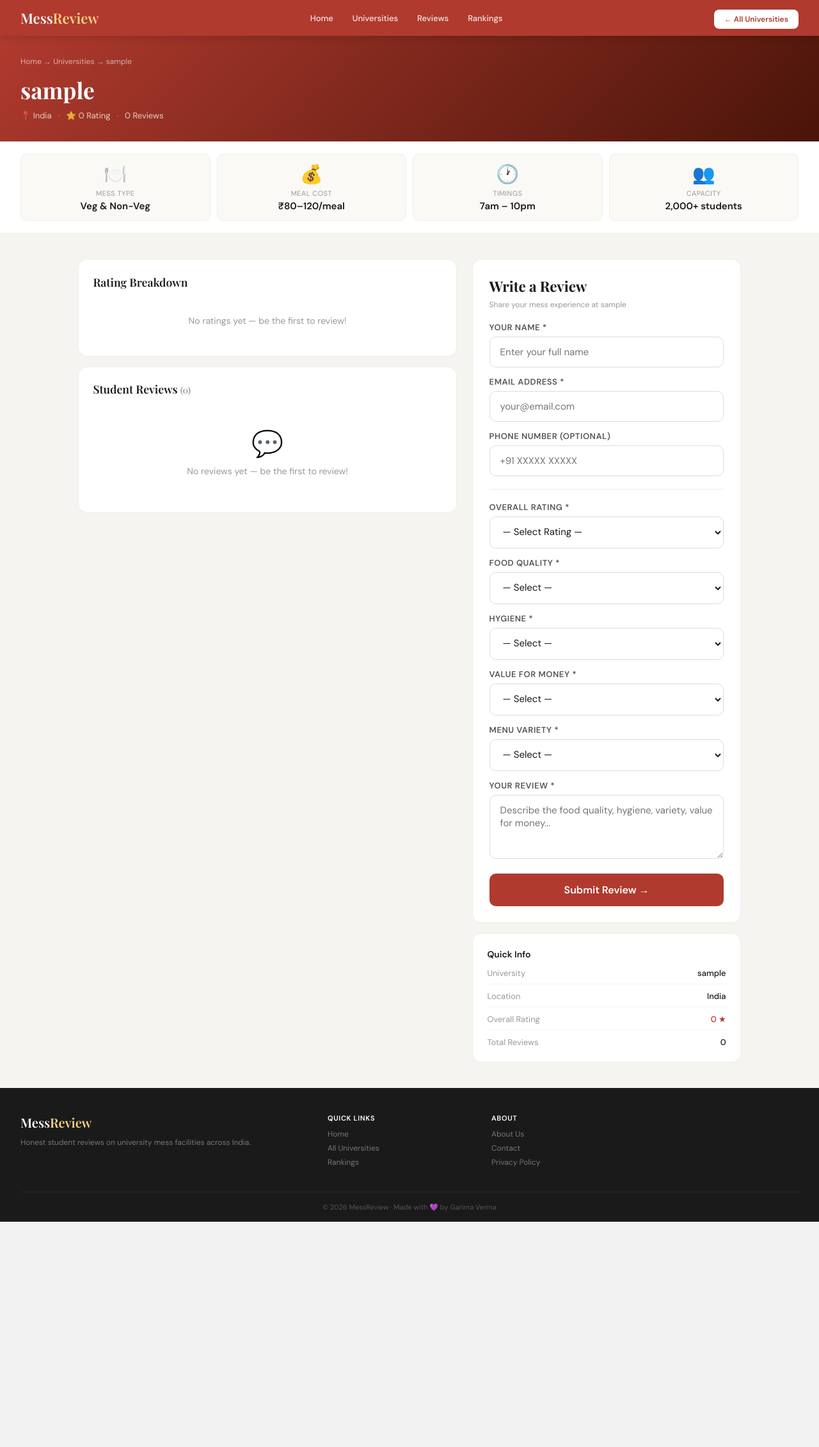
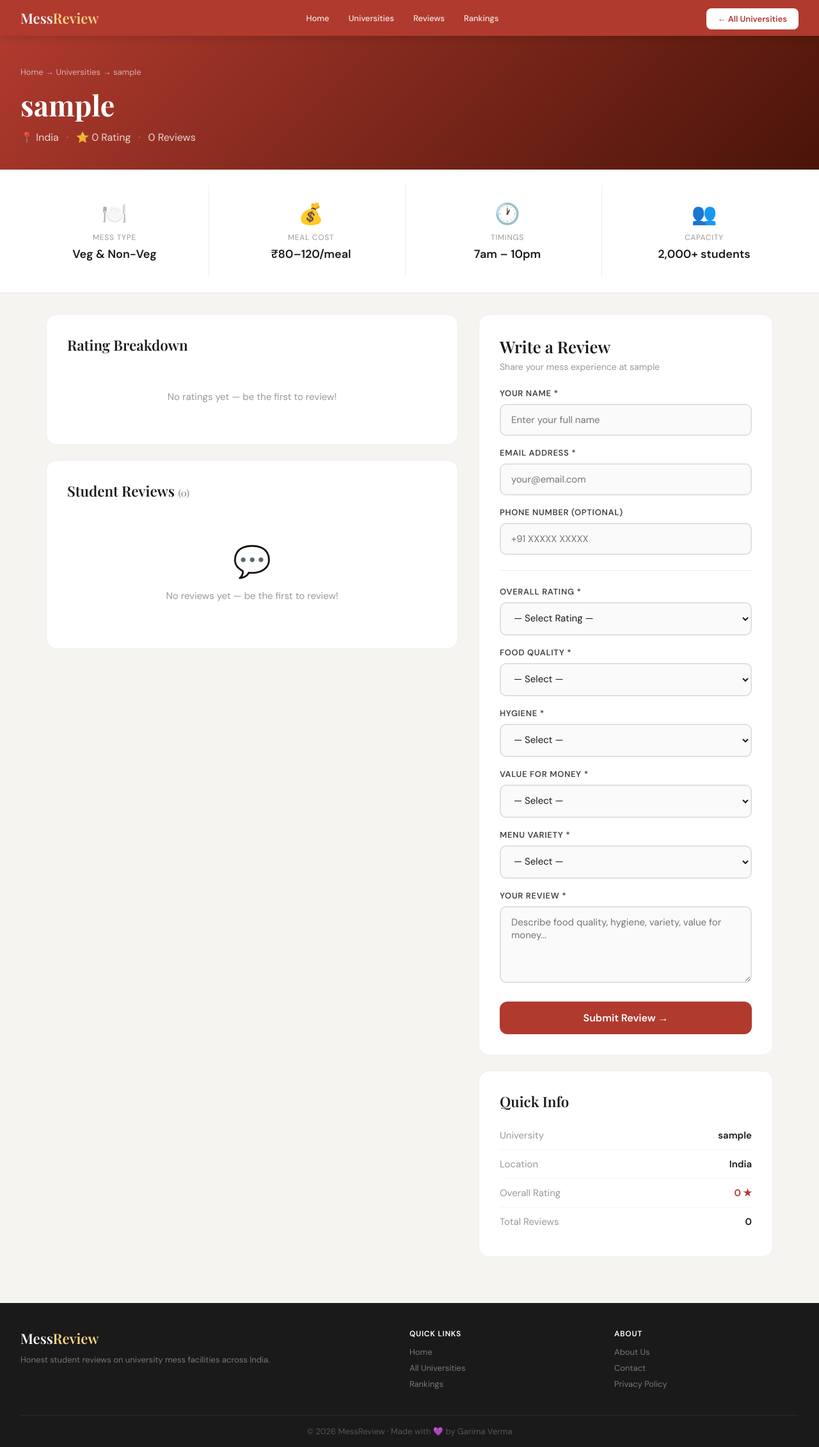
Before and after one commit to gv545312-glitch/mess-review-mvp, a Flask app: a page that uses templates/university.html in a window 1280 px wide. Shown: the whole page at 64% size. Before the commit the page ends 1909 px from the top, so only its background shows below. Run offline with Flask 3, Linux system fonts and the light colour scheme; tables that the repository leaves empty hold one stand-in row (values such as "Sample post").

Commit message:
redesigned university page - bigger fonts and form

```diff
--- a/templates/university.html
+++ b/templates/university.html
@@ -7,74 +7,134 @@
   <link rel="stylesheet" href="{{ url_for('static', filename='style.css') }}">
   <link href="https://fonts.googleapis.com/css2?family=DM+Sans:wght@300;400;500;600&family=Playfair+Display:wght@600;700&display=swap" rel="stylesheet">
   <style>
-    .upage-hero {
-      background: linear-gradient(135deg, #B03A2E 0%, #4A1409 100%);
-      padding: 2rem;
+    * { box-sizing: border-box; margin: 0; padding: 0; }
+    body { font-family: 'DM Sans', sans-serif; background: #F5F4F0; color: #1a1a1a; }
+    a { text-decoration: none; color: inherit; }
+
+    .topbar { position: sticky; top: 0; z-index: 1000; background: #B03A2E; height: 56px; display: flex; align-items: center; justify-content: space-between; padding: 0 2rem; box-shadow: 0 2px 12px rgba(0,0,0,0.15); }
+    .logo { font-family: 'Playfair Display', serif; font-size: 22px; color: #fff; }
+    .logo span { color: #FFD580; }
+    .topnav { display: flex; gap: 4px; }
+    .tnav-link { color: rgba(255,255,255,0.88); font-size: 13px; font-weight: 500; padding: 6px 13px; border-radius: 8px; }
+    .tnav-link:hover { background: rgba(255,255,255,0.15); }
+    .btn-back { background: #fff; color: #B03A2E; font-size: 13px; font-weight: 600; padding: 8px 18px; border-radius: 8px; }
+
+    /* HERO */
+    .uni-hero { background: linear-gradient(135deg, #B03A2E 0%, #4A1409 100%); padding: 3rem 2rem 2.5rem; }
+    .breadcrumb { font-size: 13px; color: rgba(255,255,255,0.6); margin-bottom: 1rem; }
+    .breadcrumb a { color: rgba(255,255,255,0.6); }
+    .breadcrumb a:hover { color: #FFD580; }
+    .uni-hero h1 { font-family: 'Playfair Display', serif; font-size: 2.8rem; color: #fff; margin-bottom: 0.8rem; line-height: 1.2; }
+    .uni-meta { display: flex; align-items: center; gap: 12px; font-size: 16px; color: rgba(255,255,255,0.8); flex-wrap: wrap; }
+    .uni-meta .dot { color: rgba(255,255,255,0.4); }
+
+    /* INFO STRIP */
+    .info-strip { display: grid; grid-template-columns: repeat(4,1fr); background: #fff; border-bottom: 2px solid #eee; }
+    .icard { text-align: center; padding: 24px 16px; border-right: 1px solid #eee; }
+    .icard:last-child { border-right: none; }
+    .icard .ic { font-size: 2rem; margin-bottom: 8px; }
+    .icard .ilabel { font-size: 12px; color: #999; text-transform: uppercase; letter-spacing: 0.06em; margin-bottom: 6px; }
+    .icard .ival { font-size: 18px; font-weight: 600; color: #1a1a1a; }
+
+    /* CONTENT */
+    .page-content { max-width: 1200px; margin: 2rem auto; padding: 0 2rem; display: grid; grid-template-columns: 1fr 460px; gap: 2rem; }
+
+    /* CARDS */
+    .card { background: #fff; border: 1px solid #eee; border-radius: 16px; padding: 2rem; margin-bottom: 1.5rem; }
+    .card-title { font-family: 'Playfair Display', serif; font-size: 1.4rem; font-weight: 600; color: #1a1a1a; margin-bottom: 1.5rem; }
+
+    /* RATING BARS */
+    .rbar { display: flex; align-items: center; gap: 14px; margin-bottom: 16px; }
+    .rbar-label { font-size: 15px; color: #555; width: 150px; flex-shrink: 0; }
+    .rbar-track { flex: 1; height: 10px; background: #f0f0f0; border-radius: 5px; overflow: hidden; }
+    .rbar-fill { height: 10px; background: #B03A2E; border-radius: 5px; }
+    .rbar-val { font-size: 15px; font-weight: 600; color: #1a1a1a; width: 35px; text-align: right; }
+
+    /* REVIEWS */
+    .review-item { padding: 18px 0; border-bottom: 1px solid #f0f0f0; }
+    .review-item:last-child { border-bottom: none; }
+    .rv-head { display: flex; align-items: center; gap: 12px; margin-bottom: 10px; }
+    .rv-avatar { width: 44px; height: 44px; border-radius: 50%; background: #FDF0EC; color: #B03A2E; display: flex; align-items: center; justify-content: center; font-size: 15px; font-weight: 600; flex-shrink: 0; }
+    .rv-name { font-size: 15px; font-weight: 600; color: #1a1a1a; }
+    .rv-date { font-size: 12px; color: #999; }
+    .rv-stars { margin-left: auto; font-size: 14px; }
+    .rv-text { font-size: 14px; color: #555; line-height: 1.8; }
+
+    /* FORM */
+    .form-card { background: #fff; border: 1px solid #eee; border-radius: 16px; padding: 2rem; position: sticky; top: 74px; }
+    .form-title { font-family: 'Playfair Display', serif; font-size: 1.6rem; font-weight: 600; color: #1a1a1a; margin-bottom: 0.4rem; }
+    .form-sub { font-size: 14px; color: #999; margin-bottom: 1.5rem; }
+    .divider { height: 1px; background: #eee; margin: 1.5rem 0; }
+
+    .fgroup { margin-bottom: 18px; }
+    .fgroup label { display: block; font-size: 13px; font-weight: 600; color: #444; text-transform: uppercase; letter-spacing: 0.05em; margin-bottom: 8px; }
+    .fgroup input,
+    .fgroup select,
+    .fgroup textarea {
+      width: 100%;
+      padding: 14px 16px;
+      border: 2px solid #E0E0E0;
+      border-radius: 10px;
+      font-size: 15px;
+      font-family: 'DM Sans', sans-serif;
+      color: #1a1a1a;
+      outline: none;
+      background: #FAFAFA;
+      transition: border-color 0.2s, background 0.2s;
     }
-    .upage-hero .breadcrumb { font-size: 12px; color: rgba(255,255,255,0.6); margin-bottom: 0.8rem; }
-    .upage-hero .breadcrumb a { color: rgba(255,255,255,0.6); }
-    .upage-hero h1 { font-family: 'Playfair Display', serif; font-size: 1.8rem; color: #fff; margin-bottom: 0.4rem; }
-    .upage-hero .meta { font-size: 13px; color: rgba(255,255,255,0.75); display: flex; gap: 10px; flex-wrap: wrap; align-items: center; }
-    .upage-hero .dot { color: rgba(255,255,255,0.4); }
+    .fgroup input:focus,
+    .fgroup select:focus,
+    .fgroup textarea:focus {
+      border-color: #B03A2E;
+      background: #fff;
+    }
+    .fgroup select { cursor: pointer; }
+    .fgroup textarea { min-height: 120px; resize: vertical; }
 
-    .info-strip { display: grid; grid-template-columns: repeat(4,1fr); gap: 10px; padding: 1.2rem 2rem; background: #fff; border-bottom: 1px solid #eee; }
-    .istrip-card { text-align: center; padding: 12px 8px; background: #FAF9F6; border-radius: 10px; border: 1px solid #eee; }
-    .isc-icon { font-size: 1.4rem; margin-bottom: 4px; }
-    .isc-label { font-size: 10px; color: #999; text-transform: uppercase; letter-spacing: 0.04em; margin-bottom: 3px; }
-    .isc-val { font-size: 13px; font-weight: 600; color: #1a1a1a; }
-
-    .upage-content { max-width: 1100px; margin: 0 auto; padding: 1.5rem 2rem; display: grid; grid-template-columns: 1fr 420px; gap: 1.5rem; }
-
-    /* LEFT */
-    .det-card { background: #fff; border: 1px solid #eee; border-radius: 14px; padding: 1.4rem; margin-bottom: 1rem; }
-    .det-card-title { font-family: 'Playfair Display', serif; font-size: 1.1rem; font-weight: 600; color: #1a1a1a; margin-bottom: 1rem; }
-    .rating-bars { display: flex; flex-direction: column; gap: 14px; }
-    .rbar-row { display: flex; align-items: center; gap: 12px; }
-    .rbar-label { font-size: 13px; color: #555; width: 130px; flex-shrink: 0; }
-    .rbar-track { flex: 1; height: 8px; background: #f0f0f0; border-radius: 4px; overflow: hidden; }
-    .rbar-fill { height: 8px; background: #B03A2E; border-radius: 4px; }
-    .rbar-val { font-size: 13px; font-weight: 600; color: #1a1a1a; width: 30px; text-align: right; }
-
-    .review-item { padding: 14px 0; border-bottom: 1px solid #f0f0f0; }
-    .review-item:last-child { border-bottom: none; }
-    .rv-head { display: flex; align-items: center; gap: 10px; margin-bottom: 8px; }
-    .rv-avatar { width: 38px; height: 38px; border-radius: 50%; background: #FDF0EC; color: #B03A2E; display: flex; align-items: center; justify-content: center; font-size: 13px; font-weight: 600; flex-shrink: 0; }
-    .rv-uname { font-size: 13px; font-weight: 600; color: #1a1a1a; }
-    .rv-date { font-size: 11px; color: #999; }
-    .rv-stars { margin-left: auto; font-size: 13px; }
-    .rv-text { font-size: 13px; color: #555; line-height: 1.7; }
-
-    /* RIGHT - FORM */
-    .form-card { background: #fff; border: 1px solid #eee; border-radius: 14px; padding: 1.6rem; position: sticky; top: 70px; }
-    .form-card h2 { font-family: 'Playfair Display', serif; font-size: 1.2rem; color: #1a1a1a; margin-bottom: 0.4rem; }
-    .form-card .sub { font-size: 12px; color: #999; margin-bottom: 1.2rem; }
-    .divider-line { height: 1px; background: #eee; margin: 1.2rem 0; }
-
-    .fgroup { margin-bottom: 14px; }
-    .fgroup label { display: block; font-size: 12px; font-weight: 600; color: #555; text-transform: uppercase; letter-spacing: 0.04em; margin-bottom: 6px; }
-    .fgroup input, .fgroup select, .fgroup textarea {
-      width: 100%; padding: 12px 14px;
-      border: 1.5px solid #DDD; border-radius: 10px;
-      font-size: 14px; font-family: 'DM Sans', sans-serif;
-      color: #1a1a1a; outline: none; background: #fff;
-      transition: border-color 0.15s;
-    }
-    .fgroup input:focus, .fgroup select:focus, .fgroup textarea:focus { border-color: #B03A2E; }
-    .fgroup select { cursor: pointer; appearance: auto; }
-    .fgroup textarea { min-height: 100px; resize: vertical; }
     .submit-btn {
-      width: 100%; padding: 14px; background: #B03A2E; color: #fff;
-      border: none; border-radius: 10px; font-size: 15px; font-weight: 600;
-      cursor: pointer; font-family: 'DM Sans', sans-serif;
-      transition: background 0.15s; margin-top: 4px;
+      width: 100%;
+      padding: 16px;
+      background: #B03A2E;
+      color: #fff;
+      border: none;
+      border-radius: 12px;
+      font-size: 17px;
+      font-weight: 600;
+      cursor: pointer;
+      font-family: 'DM Sans', sans-serif;
+      transition: background 0.15s;
+      margin-top: 6px;
     }
     .submit-btn:hover { background: #922e23; }
 
-    @media (max-width: 768px) {
-      .upage-content { grid-template-columns: 1fr; }
+    /* QUICK INFO */
+    .qinfo-row { display: flex; justify-content: space-between; align-items: center; padding: 12px 0; border-bottom: 1px solid #f5f5f5; font-size: 15px; }
+    .qinfo-row:last-child { border-bottom: none; }
+    .qinfo-row .qlabel { color: #999; }
+    .qinfo-row .qval { font-weight: 600; }
+
+    /* FOOTER */
+    .footer { background: #1a1a1a; padding: 2.5rem 2rem 1rem; margin-top: 3rem; }
+    .footer-grid { display: grid; grid-template-columns: 2fr 1fr 1fr; gap: 2rem; margin-bottom: 2rem; }
+    .foot-logo { font-family: 'Playfair Display', serif; font-size: 22px; color: #fff; margin-bottom: 8px; }
+    .foot-logo span { color: #FFD580; }
+    .foot-sub { font-size: 13px; color: #777; line-height: 1.7; }
+    .foot-title { font-size: 12px; font-weight: 600; color: #fff; text-transform: uppercase; letter-spacing: 0.06em; margin-bottom: 12px; }
+    .foot-link { display: block; font-size: 13px; color: #777; margin-bottom: 8px; cursor: pointer; }
+    .foot-link:hover { color: #FFD580; }
+    .foot-bottom { border-top: 1px solid #2a2a2a; padding-top: 1rem; text-align: center; font-size: 13px; color: #555; }
+
+    @media (max-width: 900px) {
+      .page-content { grid-template-columns: 1fr; }
       .info-strip { grid-template-columns: repeat(2,1fr); }
       .form-card { position: static; }
-      .upage-hero h1 { font-size: 1.4rem; }
+      .uni-hero h1 { font-size: 2rem; }
+      .footer-grid { grid-template-columns: 1fr; }
+    }
+    @media (max-width: 480px) {
+      .topnav { display: none; }
+      .uni-hero h1 { font-size: 1.6rem; }
+      .page-content { padding: 0 1rem; }
     }
   </style>
 </head>
@@ -89,16 +149,18 @@
     <a href="/#reviews-section" class="tnav-link">Reviews</a>
     <a href="/#rankings" class="tnav-link">Rankings</a>
   </nav>
-  <div class="topbar-right">
-    <a href="/universities" class="btn-review">← All Universities</a>
+  <div>
+    <a href="/universities" class="btn-back">← All Universities</a>
   </div>
 </header>
 
 <!-- HERO -->
-<section class="upage-hero">
-  <div class="breadcrumb"><a href="/">Home</a> → <a href="/universities">Universities</a> → {{ university_name }}</div>
+<section class="uni-hero">
+  <div class="breadcrumb">
+    <a href="/">Home</a> → <a href="/universities">Universities</a> → {{ university_name }}
+  </div>
   <h1>{{ university_name }}</h1>
-  <div class="meta">
+  <div class="uni-meta">
     <span>📍 {{ city }}</span>
     <span class="dot">·</span>
     <span>⭐ {{ avg_rating }} Rating</span>
@@ -109,73 +171,71 @@
 
 <!-- INFO STRIP -->
 <div class="info-strip">
-  <div class="istrip-card">
-    <div class="isc-icon">🍽️</div>
-    <div class="isc-label">Mess Type</div>
-    <div class="isc-val">Veg & Non-Veg</div>
+  <div class="icard">
+    <div class="ic">🍽️</div>
+    <div class="ilabel">Mess Type</div>
+    <div class="ival">Veg & Non-Veg</div>
   </div>
-  <div class="istrip-card">
-    <div class="isc-icon">💰</div>
-    <div class="isc-label">Meal Cost</div>
-    <div class="isc-val">₹80–120/meal</div>
+  <div class="icard">
+    <div class="ic">💰</div>
+    <div class="ilabel">Meal Cost</div>
+    <div class="ival">₹80–120/meal</div>
   </div>
-  <div class="istrip-card">
-    <div class="isc-icon">🕐</div>
-    <div class="isc-label">Timings</div>
-    <div class="isc-val">7am – 10pm</div>
+  <div class="icard">
+    <div class="ic">🕐</div>
+    <div class="ilabel">Timings</div>
+    <div class="ival">7am – 10pm</div>
   </div>
-  <div class="istrip-card">
-    <div class="isc-icon">👥</div>
-    <div class="isc-label">Capacity</div>
-    <div class="isc-val">2,000+ students</div>
+  <div class="icard">
+    <div class="ic">👥</div>
+    <div class="ilabel">Capacity</div>
+    <div class="ival">2,000+ students</div>
   </div>
 </div>
 
-<!-- MAIN -->
-<div class="upage-content">
+<!-- CONTENT -->
+<div class="page-content">
 
   <!-- LEFT -->
   <div>
     <!-- RATING BREAKDOWN -->
-    <div class="det-card">
-      <h2 class="det-card-title">Rating Breakdown</h2>
+    <div class="card">
+      <div class="card-title">Rating Breakdown</div>
       {% if reviews %}
-      <div class="rating-bars">
-        <div class="rbar-row">
+      <div class="rbar">
         <span class="rbar-label">Food Quality</span>
         <div class="rbar-track"><div class="rbar-fill" style="width:{{ (avg_food/5*100)|int }}%"></div></div>
         <span class="rbar-val">{{ avg_food }}</span>
       </div>
-        <div class="rbar-row">
+      <div class="rbar">
         <span class="rbar-label">Hygiene</span>
         <div class="rbar-track"><div class="rbar-fill" style="width:{{ (avg_hygiene/5*100)|int }}%;background:#27AE60"></div></div>
         <span class="rbar-val">{{ avg_hygiene }}</span>
       </div>
-        <div class="rbar-row">
+      <div class="rbar">
         <span class="rbar-label">Value for Money</span>
         <div class="rbar-track"><div class="rbar-fill" style="width:{{ (avg_value/5*100)|int }}%;background:#E67E22"></div></div>
         <span class="rbar-val">{{ avg_value }}</span>
       </div>
-        <div class="rbar-row">
+      <div class="rbar">
         <span class="rbar-label">Menu Variety</span>
         <div class="rbar-track"><div class="rbar-fill" style="width:{{ (avg_variety/5*100)|int }}%"></div></div>
         <span class="rbar-val">{{ avg_variety }}</span>
       </div>
-      </div>
       {% else %}
-      <div style="text-align:center;padding:1.5rem;color:#999;font-size:14px;">No ratings yet — be the first to review!</div>
+      <div style="text-align:center;padding:2rem;color:#999;font-size:15px;">No ratings yet — be the first to review!</div>
       {% endif %}
     </div>
 
     <!-- REVIEWS -->
-    <div class="det-card">
-      <h2 class="det-card-title">Student Reviews <span style="font-size:14px;color:#999;font-weight:400;">({{ reviews|length }})</span></h2>
+    <div class="card">
+      <div class="card-title">Student Reviews <span style="font-size:15px;color:#999;font-weight:400;">({{ reviews|length }})</span></div>
       {% for review in reviews %}
       <div class="review-item">
         <div class="rv-head">
           <div class="rv-avatar">{{ (review.reviewer_name or 'AN')[:2]|upper }}</div>
           <div>
-            <div class="rv-uname">{{ review.reviewer_name or 'Anonymous' }}</div>
+            <div class="rv-name">{{ review.reviewer_name or 'Anonymous' }}</div>
             <div class="rv-date">{{ review.created_at }}</div>
           </div>
           <div class="rv-stars">{% for i in range(review.rating|int) %}⭐{% endfor %}</div>
@@ -183,38 +243,35 @@
         <p class="rv-text">{{ review.feedback }}</p>
       </div>
       {% else %}
-      <div style="text-align:center;padding:2rem;color:#999;">
-        <div style="font-size:2.5rem;margin-bottom:0.5rem;">💬</div>
-        <div style="font-size:14px;">No reviews yet — be the first to review!</div>
+      <div style="text-align:center;padding:2.5rem;color:#999;">
+        <div style="font-size:3rem;margin-bottom:0.8rem;">💬</div>
+        <div style="font-size:15px;">No reviews yet — be the first to review!</div>
       </div>
       {% endfor %}
     </div>
   </div>
 
-  <!-- RIGHT - FORM -->
+  <!-- RIGHT -->
   <div>
     <div class="form-card">
-      <h2>Write a Review</h2>
-      <p class="sub">Share your mess experience at {{ university_name }}</p>
+      <div class="form-title">Write a Review</div>
+      <div class="form-sub">Share your mess experience at {{ university_name }}</div>
 
       <form method="POST">
-
         <div class="fgroup">
           <label>Your Name *</label>
           <input type="text" name="reviewer_name" placeholder="Enter your full name" required>
         </div>
-
         <div class="fgroup">
           <label>Email Address *</label>
           <input type="email" name="reviewer_email" placeholder="your@email.com" required>
         </div>
-
         <div class="fgroup">
           <label>Phone Number (Optional)</label>
           <input type="tel" name="reviewer_phone" placeholder="+91 XXXXX XXXXX">
         </div>
 
-        <div class="divider-line"></div>
+        <div class="divider"></div>
 
         <div class="fgroup">
           <label>Overall Rating *</label>
@@ -227,7 +284,6 @@
             <option value="1">⭐ Very Bad (1)</option>
           </select>
         </div>
-
         <div class="fgroup">
           <label>Food Quality *</label>
           <select name="food_quality" required>
@@ -239,7 +295,6 @@
             <option value="1">⭐ Very Bad</option>
           </select>
         </div>
-
         <div class="fgroup">
           <label>Hygiene *</label>
           <select name="hygiene" required>
@@ -251,7 +306,6 @@
             <option value="1">⭐ Very Bad</option>
           </select>
         </div>
-
         <div class="fgroup">
           <label>Value for Money *</label>
           <select name="value_for_money" required>
@@ -263,7 +317,6 @@
             <option value="1">⭐ Very Bad</option>
           </select>
         </div>
-
         <div class="fgroup">
           <label>Menu Variety *</label>
           <select name="menu_variety" required>
@@ -275,37 +328,21 @@
             <option value="1">⭐ Very Bad</option>
           </select>
         </div>
-
         <div class="fgroup">
           <label>Your Review *</label>
-          <textarea name="feedback" placeholder="Describe the food quality, hygiene, variety, value for money..." required></textarea>
+          <textarea name="feedback" placeholder="Describe food quality, hygiene, variety, value for money..." required></textarea>
         </div>
-
         <button type="submit" class="submit-btn">Submit Review →</button>
       </form>
     </div>
 
     <!-- QUICK INFO -->
-    <div class="det-card" style="margin-top:1rem;">
-      <h3 style="font-size:14px;font-weight:600;margin-bottom:12px;color:#1a1a1a;">Quick Info</h3>
-      <div style="display:flex;flex-direction:column;gap:10px;">
-        <div style="display:flex;justify-content:space-between;font-size:13px;border-bottom:1px solid #f5f5f5;padding-bottom:8px;">
-          <span style="color:#999;">University</span>
-          <span style="font-weight:500;">{{ university_name }}</span>
-        </div>
-        <div style="display:flex;justify-content:space-between;font-size:13px;border-bottom:1px solid #f5f5f5;padding-bottom:8px;">
-          <span style="color:#999;">Location</span>
-          <span style="font-weight:500;">{{ city }}</span>
-        </div>
-        <div style="display:flex;justify-content:space-between;font-size:13px;border-bottom:1px solid #f5f5f5;padding-bottom:8px;">
-          <span style="color:#999;">Overall Rating</span>
-          <span style="font-weight:500;color:#B03A2E;">{{ avg_rating }} ★</span>
-        </div>
-        <div style="display:flex;justify-content:space-between;font-size:13px;">
-          <span style="color:#999;">Total Reviews</span>
-          <span style="font-weight:500;">{{ reviews|length }}</span>
-        </div>
-      </div>
+    <div class="card" style="margin-top:1.5rem;">
+      <div class="card-title" style="margin-bottom:1rem;">Quick Info</div>
+      <div class="qinfo-row"><span class="qlabel">University</span><span class="qval">{{ university_name }}</span></div>
+      <div class="qinfo-row"><span class="qlabel">Location</span><span class="qval">{{ city }}</span></div>
+      <div class="qinfo-row"><span class="qlabel">Overall Rating</span><span class="qval" style="color:#B03A2E;">{{ avg_rating }} ★</span></div>
+      <div class="qinfo-row"><span class="qlabel">Total Reviews</span><span class="qval">{{ reviews|length }}</span></div>
     </div>
   </div>
 
@@ -331,9 +368,7 @@
       <a class="foot-link">Privacy Policy</a>
     </div>
   </div>
-  <div class="foot-bottom">
-    <span>© 2026 MessReview · Made with 💜 by Garima Verma</span>
-  </div>
+  <div class="foot-bottom">© 2026 MessReview · Made with 💜 by Garima Verma</div>
 </footer>
 
 </body>
```
Lines whose indentation alone changed are shown as unchanged.
